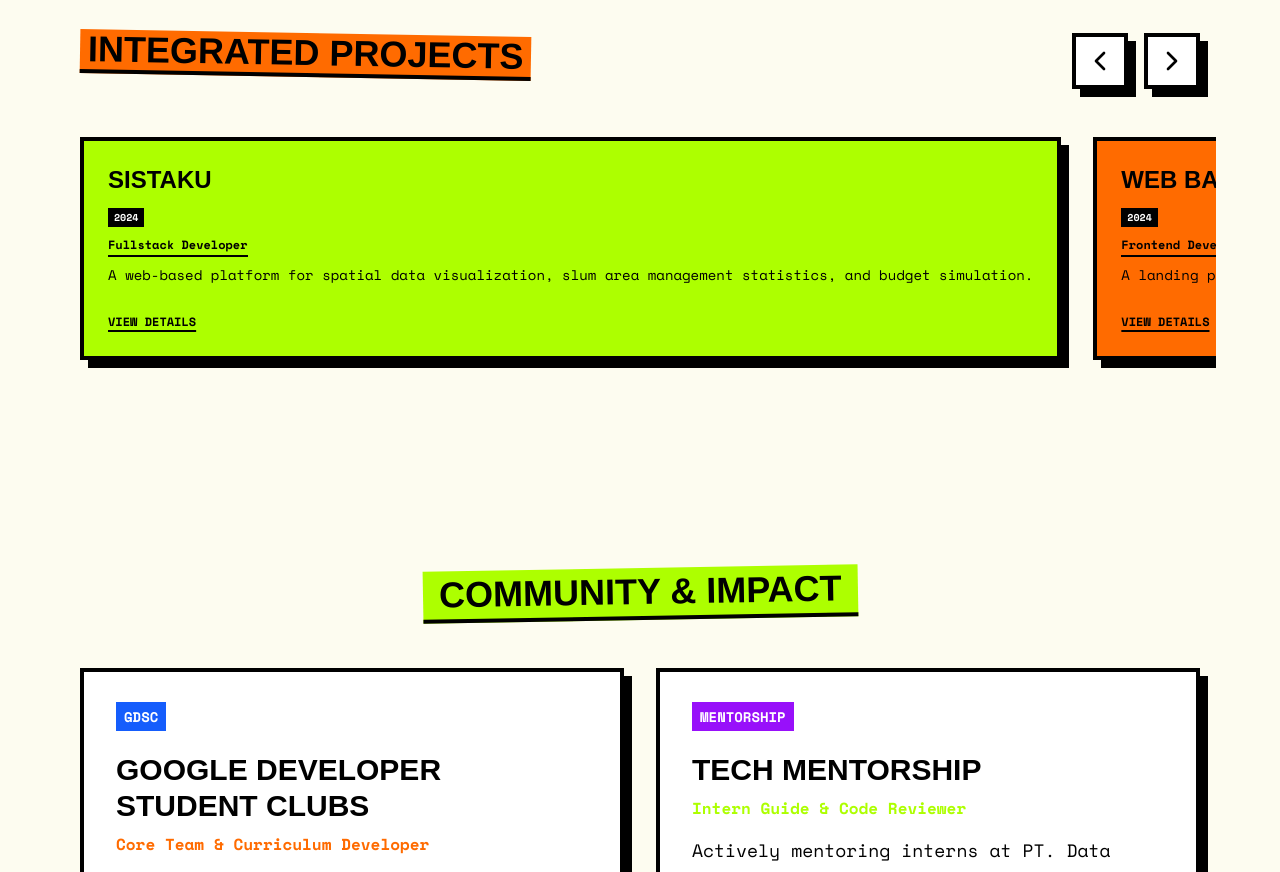
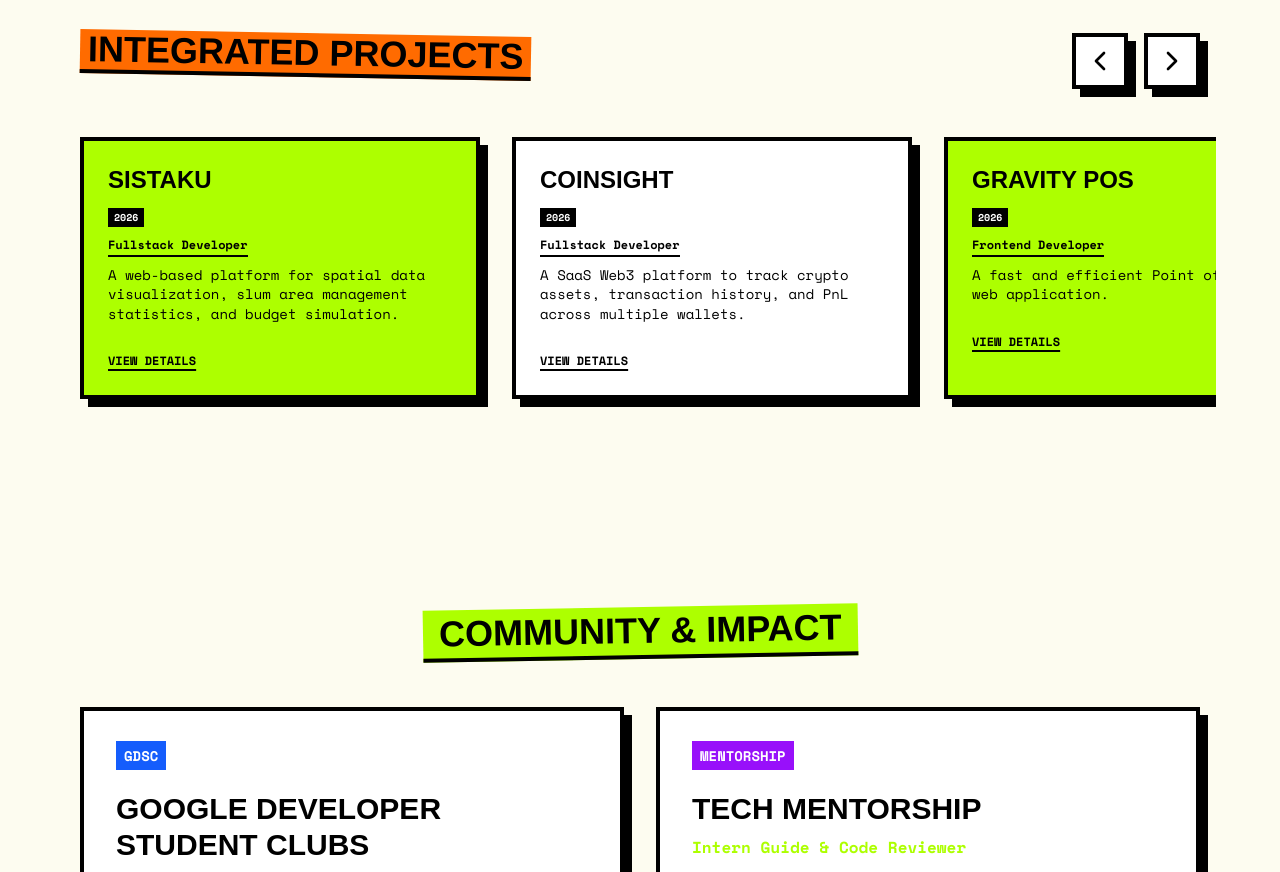
Before and after one commit to dafariski77/my-profile, a Next.js app: page / in a window 1280 px wide. Shown: the part 4140-5012 px from the top of the page. Built offline with nearby package versions, Linux system fonts and the light colour scheme; a web font is replaced by a local one.

Commit message:
chore: adjust year

```diff
--- a/src/components/IntegratedProjects.tsx
+++ b/src/components/IntegratedProjects.tsx
@@ -18,7 +18,7 @@ const projects: ProjectData[] = [
   {
     title: "SISTAKU",
     role: "Fullstack Developer",
-    date: "2024",
+    date: "2026",
     desc: "A web-based platform for spatial data visualization, slum area management statistics, and budget simulation.",
     longDesc:
       "SISTAKU (Sistem Informasi Sistem Tanpa Kumuh) is a web-based information system designed to present geospatial data, area management statistics, and budget simulations in an integrated manner to support transparency and policy-making.",
@@ -34,7 +34,7 @@ const projects: ProjectData[] = [
   {
     title: "Web Bank Saebo",
     role: "Frontend Developer",
-    date: "2024",
+    date: "2025",
     desc: "A landing page for an innovative digital bank featuring an integrated AI Assistant.",
     longDesc:
       "Bank Saebo is a landing page website developed to introduce the brand and services of Bank Saebo. One of its standout features is an AI Assistant integration that functions as a virtual customer service to interactively answer queries and guide users.",
@@ -49,7 +49,7 @@ const projects: ProjectData[] = [
   {
     title: "CoinSight",
     role: "Fullstack Developer",
-    date: "2024",
+    date: "2026",
     desc: "A SaaS Web3 platform to track crypto assets, transaction history, and PnL across multiple wallets.",
     longDesc:
       "CoinSight allows Web3 users to manage their portfolios centrally. The system uses a Microservices architecture and CQRS pattern to separate heavy blockchain synchronization (write) from user dashboard rendering (read), ensuring real-time performance and scalability.",
@@ -74,7 +74,7 @@ const projects: ProjectData[] = [
   {
     title: "Gravity POS",
     role: "Frontend Developer",
-    date: "2024",
+    date: "2026",
     desc: "A fast and efficient Point of Sale (POS) web application.",
     longDesc:
       "Gravity POS focuses on a responsive user interface, dynamic shopping cart state management, and seamless integration with a Backend-as-a-Service to process cashier transactions quickly.",
@@ -89,7 +89,7 @@ const projects: ProjectData[] = [
   {
     title: "AndalanSchoolApp",
     role: "Frontend Developer",
-    date: "2024",
+    date: "2025",
     desc: "A school management platform digitalizing operations, internal payments, and parent communication.",
     longDesc:
       "Responsible for designing and implementing the frontend of two main modules: the Canteen Management (Cashless POS System) and the Parent Portal, enabling parents to monitor their children's activities and finances.",
@@ -111,7 +111,7 @@ const projects: ProjectData[] = [
   {
     title: "Intimulya ERP",
     role: "Frontend Developer",
-    date: "2024",
+    date: "2026",
     desc: "A Progressive Web App (PWA) for business management, POS, and inventory tracking.",
     longDesc:
       "Intimulya ERP handles business operations from sales and purchasing to warehouse tracking and CRM. Built with an offline-first architecture to ensure resilience against poor internet connectivity.",
@@ -133,7 +133,7 @@ const projects: ProjectData[] = [
   {
     title: "Tripwe Membership",
     role: "Mobile Developer",
-    date: "2024",
+    date: "2025",
     desc: "A cross-platform mobile app supporting the Tripwe mooring service ecosystem.",
     longDesc:
       "Tripwe Mooring is a React Native (Expo) app designed for Android and iOS. It features advanced navigation, real-time location tracking via GPS, and highly optimized data fetching and state management.",
@@ -156,7 +156,7 @@ const projects: ProjectData[] = [
   {
     title: "FISIMATE",
     role: "Fullstack Web Developer",
-    date: "Feb 2024 – Jul 2024",
+    date: "2024",
     desc: "A physics learning platform with interactive simulations and Gemini AI content generation.",
     longDesc:
       "FISIMATE is a physics learning platform with interactive simulation and content generation features to increase interest in learning for high school students. One of the excellent features on the web admin for teachers is generating questions using Gemini API.",
@@ -181,7 +181,7 @@ const projects: ProjectData[] = [
   {
     title: "Hear4U",
     role: "Cloud & Fullstack Developer",
-    date: "May 2024 – Jun 2024",
+    date: "2024",
     desc: "An AI-powered application helping deaf individuals recognize environmental sounds.",
     longDesc:
       "Hear4U captures sounds through a microphone and visually displays speech and sound recognition results. My role involved backend architecture, cloud infrastructure, and ML model deployment.",
@@ -273,10 +273,10 @@ const IntegratedProjects = () => {
           }}
         />
 
-        {projects.map((project, idx) => (
+        {[...projects].sort((a, b) => parseInt(b.date) - parseInt(a.date)).map((project, idx) => (
           <div
             key={idx}
-            className="min-w-[85vw] md:min-w-[400px] lg:min-w-[450px] snap-center shrink-0"
+            className="w-[85vw] md:w-100 lg:w-100 snap-center shrink-0"
           >
             <button
               onClick={() => setSelectedProject(project)}
```
